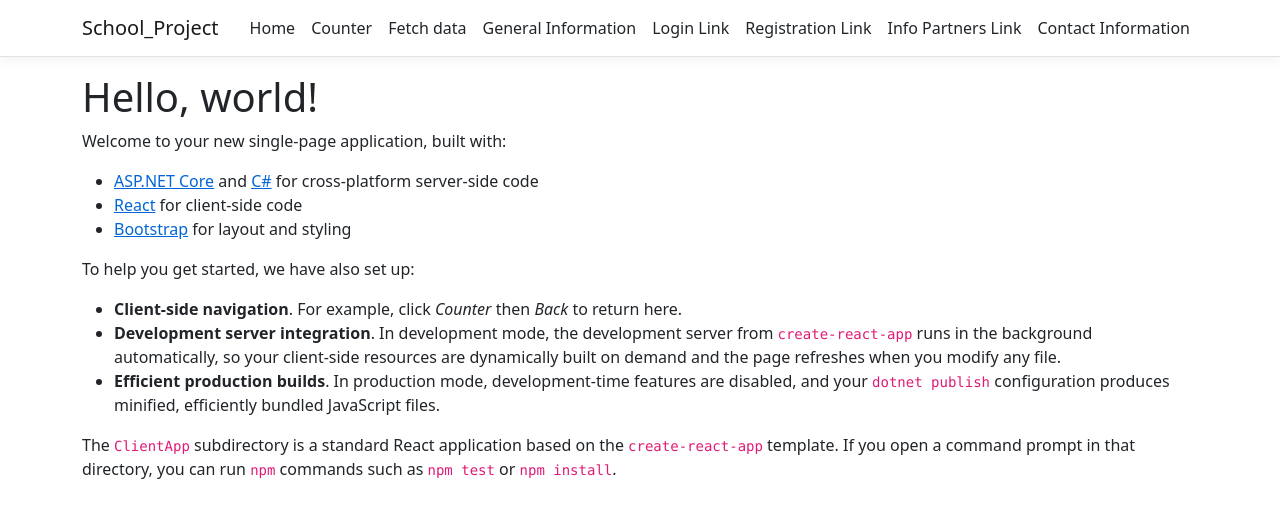
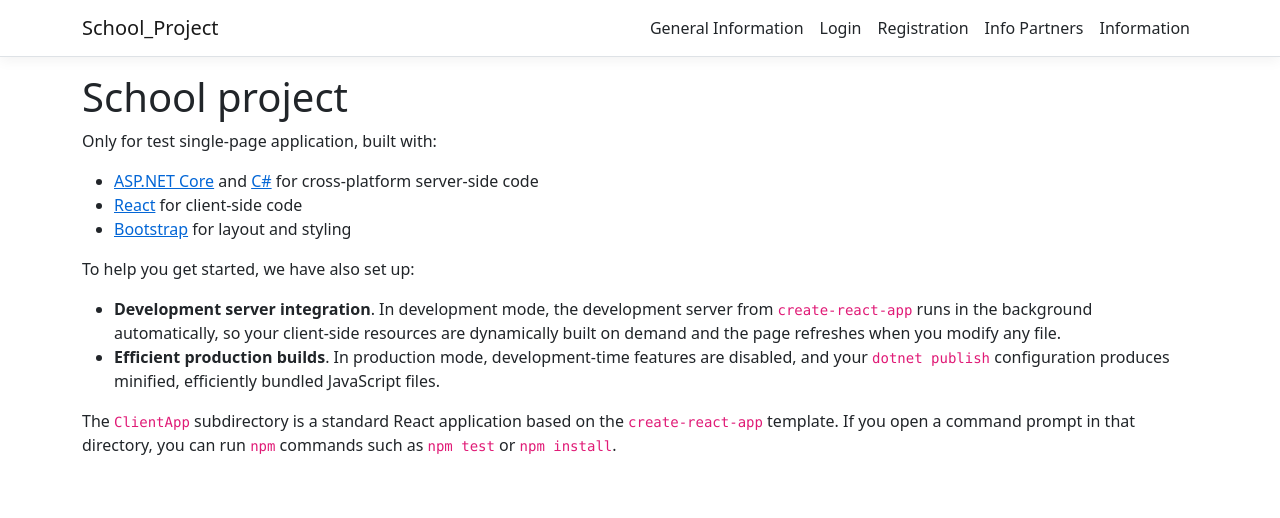
Before and after one commit to ruslan1b/S_Project, a React (Create React App) app in the folder ClientApp/: page / in a window 1280 px wide. Shown: the top 518 px of the page. Built offline with nearby package versions, Linux system fonts and the light colour scheme.

Commit message:
fixed nav menu

```diff
--- a/ClientApp/src/App.js
+++ b/ClientApp/src/App.js
@@ -15,7 +15,11 @@ export default class App extends Component {
       <Layout>
         <Route exact path='/' component={Home} />
         <Route path='/counter' component={Counter} />
-        <Route path='/fetch-data' component={FetchData} />
+            <Route path='/fetch-data' component={FetchData} />
+            <Route exact path='/login' component={Home} />
+            <Route exact path='/registration' component={Home} />
+            <Route exact path='/partnerInfo' component={Home} />
+            <Route exact path='/contacts' component={Home} />
       </Layout>
     );
   }
--- a/ClientApp/src/components/Home.js
+++ b/ClientApp/src/components/Home.js
@@ -6,8 +6,8 @@ export class Home extends Component {
   render () {
     return (
       <div>
-        <h1>Hello, world!</h1>
-        <p>Welcome to your new single-page application, built with:</p>
+        <h1>School project</h1>
+        <p>Only for test single-page application, built with:</p>
         <ul>
           <li><a href='https://get.asp.net/'>ASP.NET Core</a> and <a href='https://msdn.microsoft.com/en-us/library/67ef8sbd.aspx'>C#</a> for cross-platform server-side code</li>
           <li><a href='https://facebook.github.io/react/'>React</a> for client-side code</li>
@@ -15,7 +15,6 @@ export class Home extends Component {
         </ul>
         <p>To help you get started, we have also set up:</p>
         <ul>
-          <li><strong>Client-side navigation</strong>. For example, click <em>Counter</em> then <em>Back</em> to return here.</li>
           <li><strong>Development server integration</strong>. In development mode, the development server from <code>create-react-app</code> runs in the background automatically, so your client-side resources are dynamically built on demand and the page refreshes when you modify any file.</li>
           <li><strong>Efficient production builds</strong>. In production mode, development-time features are disabled, and your <code>dotnet publish</code> configuration produces minified, efficiently bundled JavaScript files.</li>
         </ul>
--- a/ClientApp/src/components/NavMenu.js
+++ b/ClientApp/src/components/NavMenu.js
@@ -30,29 +30,26 @@ export class NavMenu extends Component {
             <NavbarToggler onClick={this.toggleNavbar} className="mr-2" />
             <Collapse className="d-sm-inline-flex flex-sm-row-reverse" isOpen={!this.state.collapsed} navbar>
               <ul className="navbar-nav flex-grow">
-                <NavItem>
-                  <NavLink tag={Link} className="text-dark" to="/">Home</NavLink>
-                </NavItem>
-                <NavItem>
-                  <NavLink tag={Link} className="text-dark" to="/counter">Counter</NavLink>
-                </NavItem>
-                <NavItem>
-                  <NavLink tag={Link} className="text-dark" to="/fetch-data">Fetch data</NavLink>
-                </NavItem>
+                {/*<NavItem>*/}
+                {/*  <NavLink tag={Link} className="text-dark" to="/counter">Counter</NavLink>*/}
+                {/*</NavItem>*/}
+                {/*<NavItem>*/}
+                {/*  <NavLink tag={Link} className="text-dark" to="/fetch-data">Fetch data</NavLink>*/}
+                {/*</NavItem>*/}
                 <NavItem>
                     <NavLink tag={Link} className="text-dark" to="/">General Information</NavLink>
                 </NavItem>
                 <NavItem>
-                    <NavLink tag={Link} className="text-dark" to="/">Login Link</NavLink>
+                    <NavLink tag={Link} className="text-dark" to="/login">Login</NavLink>
                 </NavItem>
                 <NavItem>
-                    <NavLink tag={Link} className="text-dark" to="/">Registration Link</NavLink>
+                    <NavLink tag={Link} className="text-dark" to="/registration">Registration</NavLink>
                 </NavItem>
                 <NavItem>
-                    <NavLink tag={Link} className="text-dark" to="/">Info Partners Link</NavLink>
+                    <NavLink tag={Link} className="text-dark" to="/partnerInfo">Info Partners</NavLink>
                 </NavItem>
                 <NavItem>
-                    <NavLink tag={Link} className="text-dark" to="/">Contact Information</NavLink>
+                    <NavLink tag={Link} className="text-dark" to="/">Information</NavLink>
                 </NavItem>
               </ul>
             </Collapse>
```
